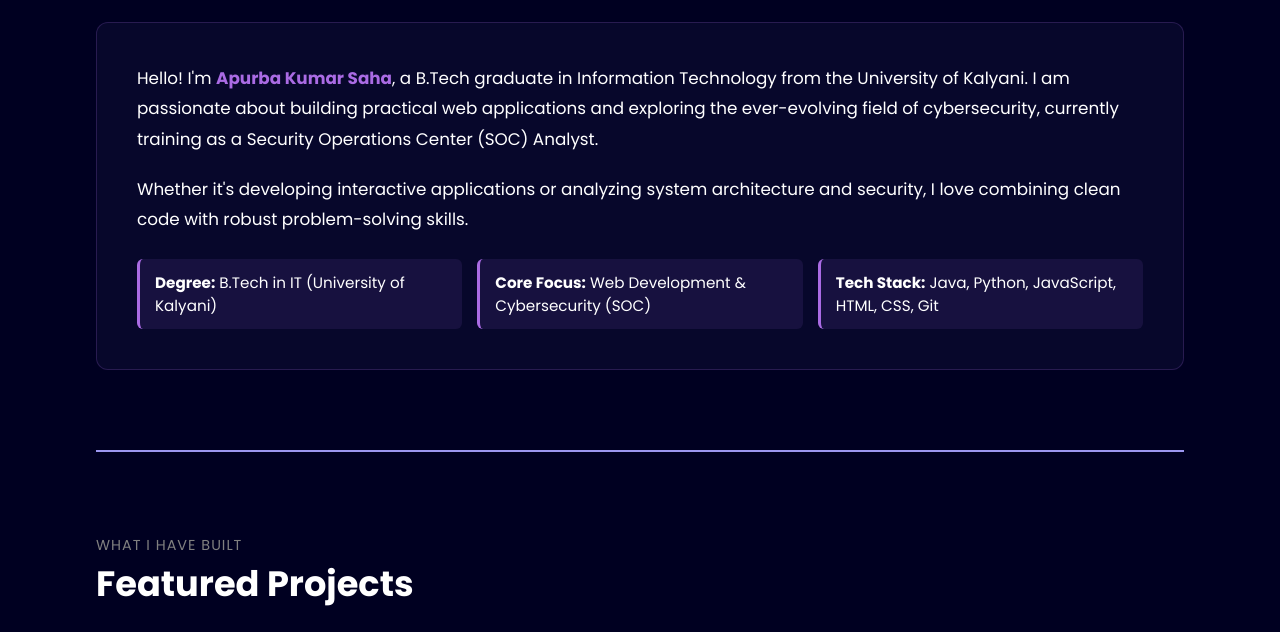
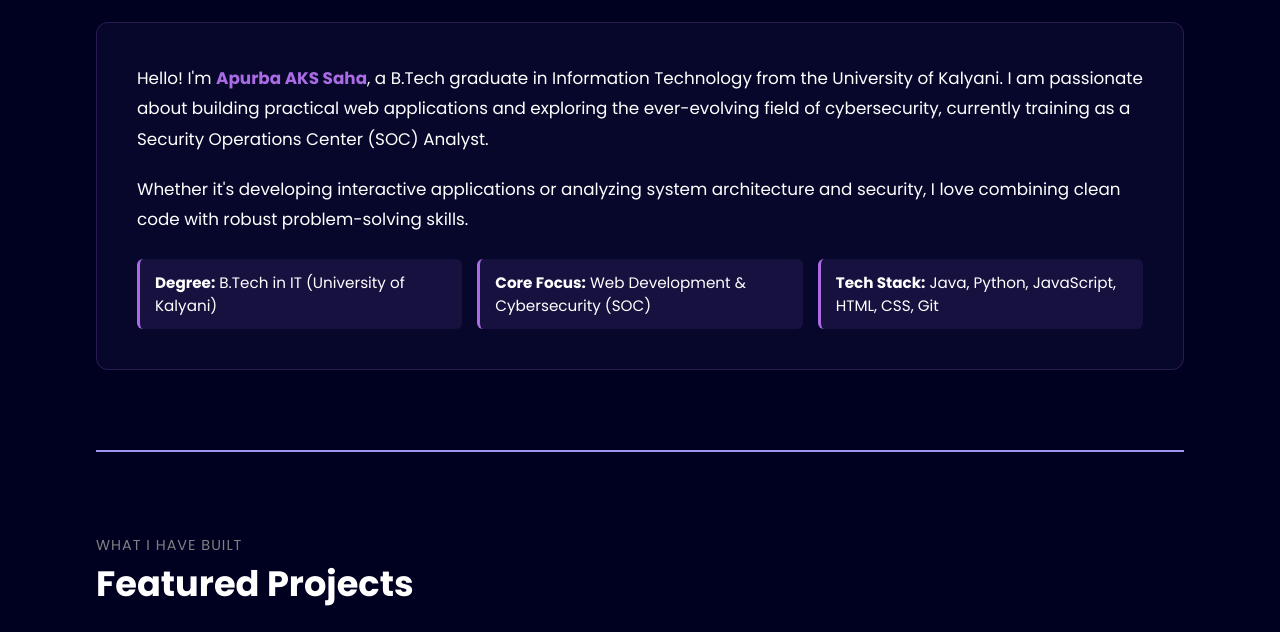
Before and after one commit to coderapu/Protfolio, a plain HTML site: page index.html in a window 1280 px wide. Shown: the part 1042-1674 px from the top of the page. Drawn offline with nearby package versions, Linux system fonts and the light colour scheme.

Commit message:
test-change

```diff
--- a/index.html
+++ b/index.html
@@ -72,7 +72,7 @@
             <div class="about-container">
                 <div class="about-text">
                     <p>
-                        Hello! I'm <span class="Purple">Apurba Kumar Saha</span>, a B.Tech graduate in Information Technology from the University of Kalyani. I am passionate about building practical web applications and exploring the ever-evolving field of cybersecurity, currently training as a Security Operations Center (SOC) Analyst.
+                        Hello! I'm <span class="Purple">Apurba AKS Saha</span>, a B.Tech graduate in Information Technology from the University of Kalyani. I am passionate about building practical web applications and exploring the ever-evolving field of cybersecurity, currently training as a Security Operations Center (SOC) Analyst.
                     </p>
                     <p>
                         Whether it's developing interactive applications or analyzing system architecture and security, I love combining clean code with robust problem-solving skills.
```
